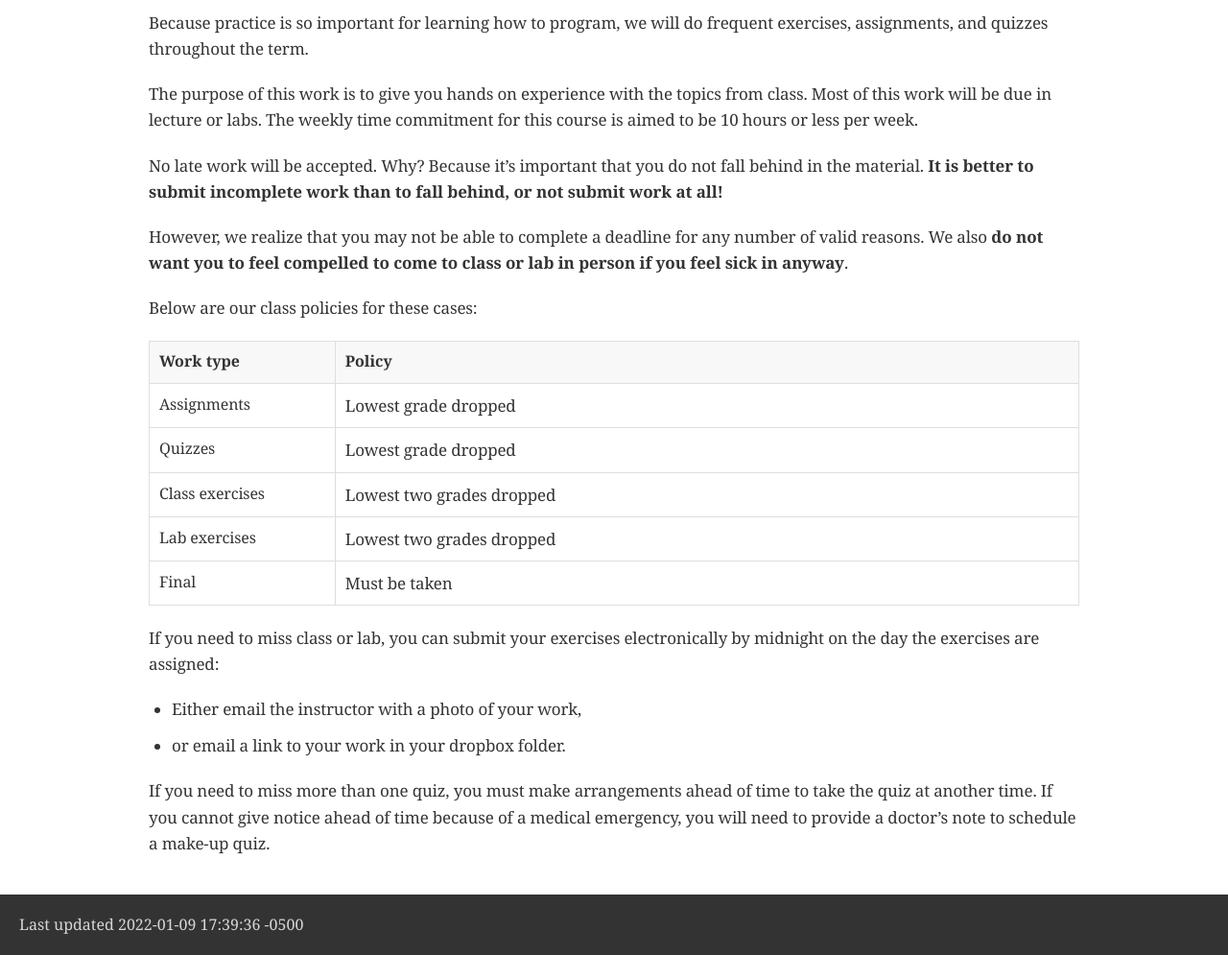
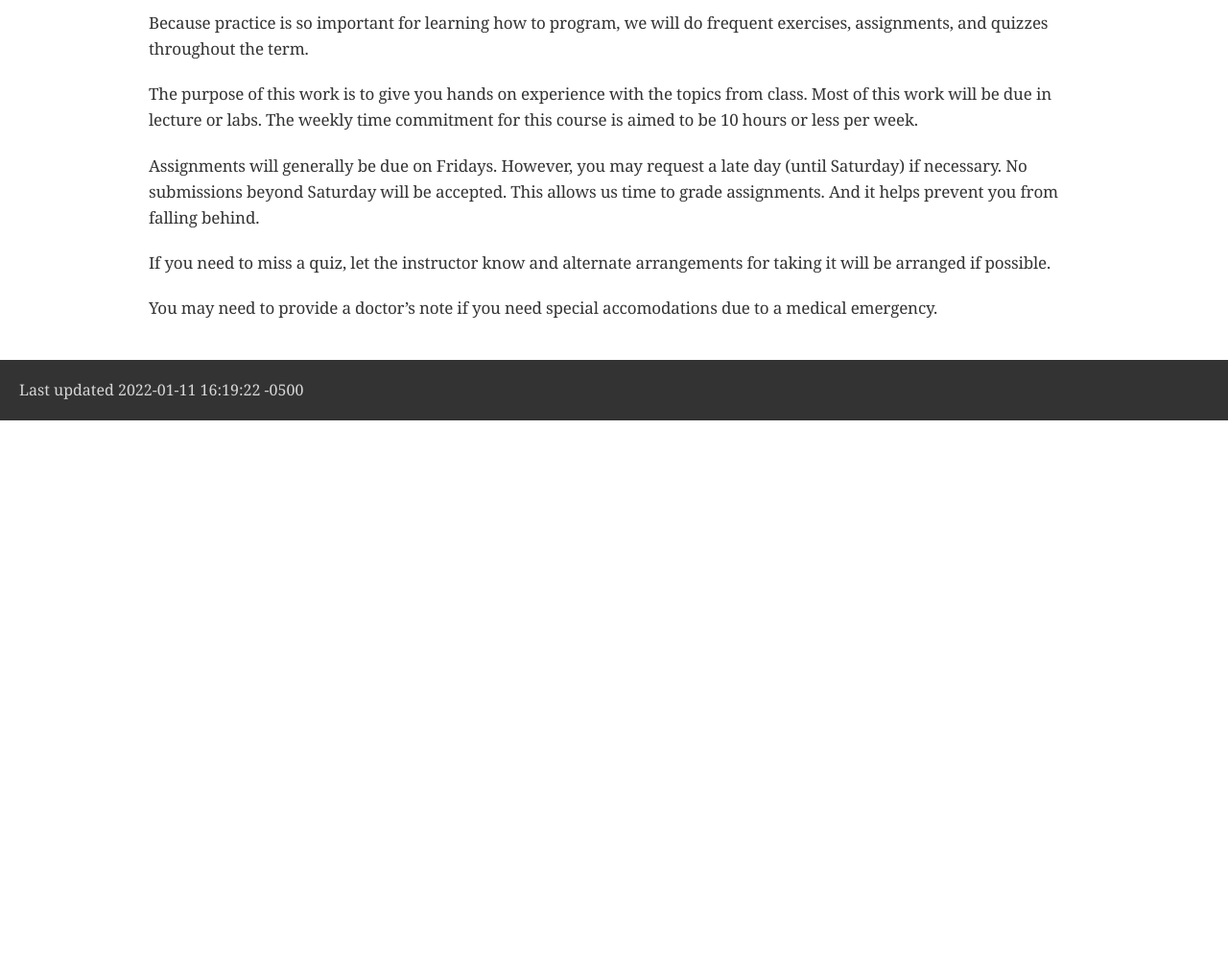
Before and after one commit to BrynMawr-CS223-S22/website, a plain HTML site: page latePolicy.html in a window 1280 px wide. Shown: the part 63-1058 px from the top of the page at 96% size. After the commit the page ends 800 px from the top, so only its background shows below. Drawn offline with nearby package versions, Linux system fonts and the light colour scheme; a web font is replaced by a local one.

Commit message:
update policies

```diff
--- a/latePolicy.html
+++ b/latePolicy.html
@@ -452,87 +452,24 @@ from class. Most of this work will be due in lecture or labs. The
 weekly time commitment for this course is aimed to be 10 hours or less per week.</p>
 </div>
 <div class="paragraph">
-<p>No late work will be accepted. Why? Because it&#8217;s important that you do not
-fall behind in the material. <strong>It is better to submit incomplete work than to
-fall behind, or not submit work at all!</strong></p>
+<p>Assignments will generally be due on Fridays. However, you may request a late
+day (until Saturday) if necessary. No submissions beyond Saturday will be accepted.
+This allows us time to grade assignments. And it helps prevent you from falling
+behind.</p>
 </div>
 <div class="paragraph">
-<p>However, we realize that you may not be able to complete a deadline for any
-number of valid reasons. We also <strong>do not want you to feel compelled to come to
-class or lab in person if you feel sick in anyway</strong>.</p>
+<p>If you need to miss a quiz, let the instructor know and alternate arrangements for
+taking it will be arranged if possible.</p>
 </div>
 <div class="paragraph">
-<p>Below are our class policies for these cases:</p>
-</div>
-<table class="tableblock frame-all grid-all stretch">
-<colgroup>
-<col style="width: 20%;">
-<col style="width: 80%;">
-</colgroup>
-<thead>
-<tr>
-<th class="tableblock halign-left valign-top">Work type</th>
-<th class="tableblock halign-left valign-top">Policy</th>
-</tr>
-</thead>
-<tbody>
-<tr>
-<td class="tableblock halign-left valign-top"><p class="tableblock">Assignments</p></td>
-<td class="tableblock halign-left valign-top"><div class="content"><div class="paragraph">
-<p>Lowest grade dropped</p>
-</div></div></td>
-</tr>
-<tr>
-<td class="tableblock halign-left valign-top"><p class="tableblock">Quizzes</p></td>
-<td class="tableblock halign-left valign-top"><div class="content"><div class="paragraph">
-<p>Lowest grade dropped</p>
-</div></div></td>
-</tr>
-<tr>
-<td class="tableblock halign-left valign-top"><p class="tableblock">Class exercises</p></td>
-<td class="tableblock halign-left valign-top"><div class="content"><div class="paragraph">
-<p>Lowest two grades dropped</p>
-</div></div></td>
-</tr>
-<tr>
-<td class="tableblock halign-left valign-top"><p class="tableblock">Lab exercises</p></td>
-<td class="tableblock halign-left valign-top"><div class="content"><div class="paragraph">
-<p>Lowest two grades dropped</p>
-</div></div></td>
-</tr>
-<tr>
-<td class="tableblock halign-left valign-top"><p class="tableblock">Final</p></td>
-<td class="tableblock halign-left valign-top"><div class="content"><div class="paragraph">
-<p>Must be taken</p>
-</div></div></td>
-</tr>
-</tbody>
-</table>
-<div class="paragraph">
-<p>If you need to miss class or lab, you can submit your exercises
-electronically by midnight on the day the exercises are assigned:</p>
-</div>
-<div class="ulist">
-<ul>
-<li>
-<p>Either email the instructor with a photo of your work,</p>
-</li>
-<li>
-<p>or email a link to your work in your dropbox folder.</p>
-</li>
-</ul>
-</div>
-<div class="paragraph">
-<p>If you need to miss more than one quiz, you must make arrangements ahead of
-time to take the quiz at another time. If you cannot give notice ahead of
-time because of a medical emergency, you will need to provide a doctor&#8217;s note
-to schedule a make-up quiz.</p>
+<p>You may need to provide a doctor&#8217;s note if you need special accomodations due to a
+medical emergency.</p>
 </div>
 </div>
 </div>
 <div id="footer">
 <div id="footer-text">
-Last updated 2022-01-09 17:39:36 -0500
+Last updated 2022-01-11 16:19:22 -0500
 </div>
 </div>
 </body>
```
Also changed, not shown: assts/asst00.html (+14 -24 lines), index.html (+8 -75 lines), quizzes.html (+1 -5 lines), 2 other files.
